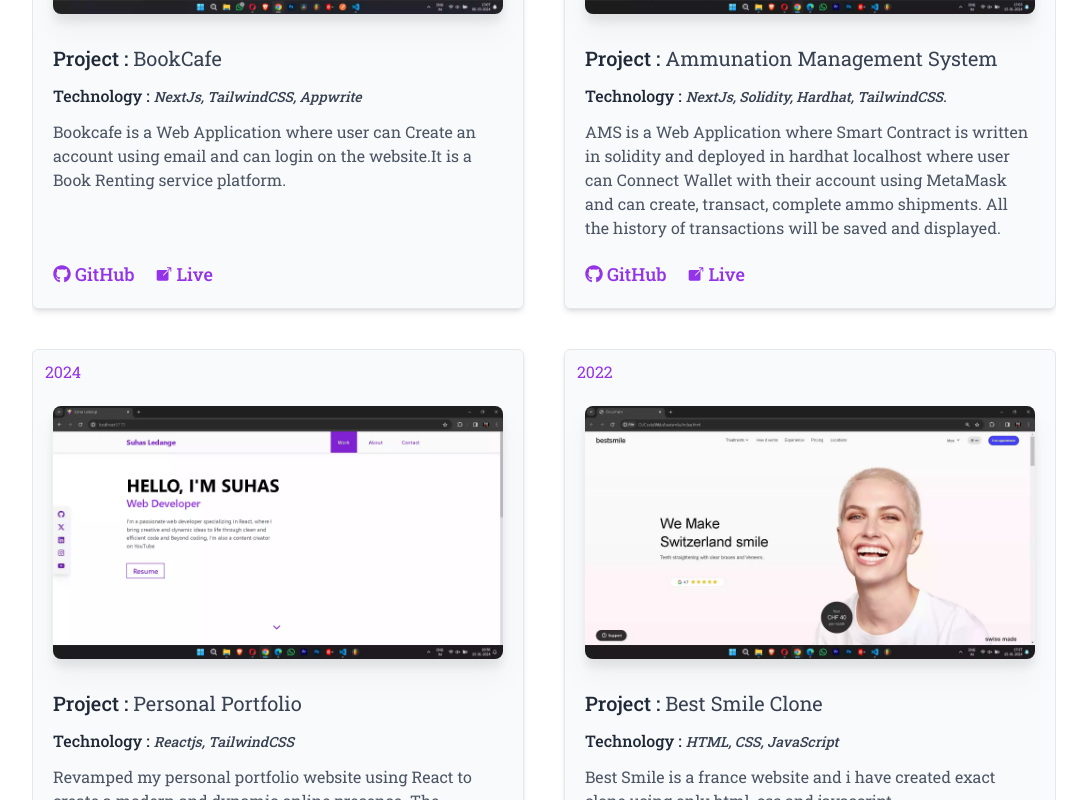
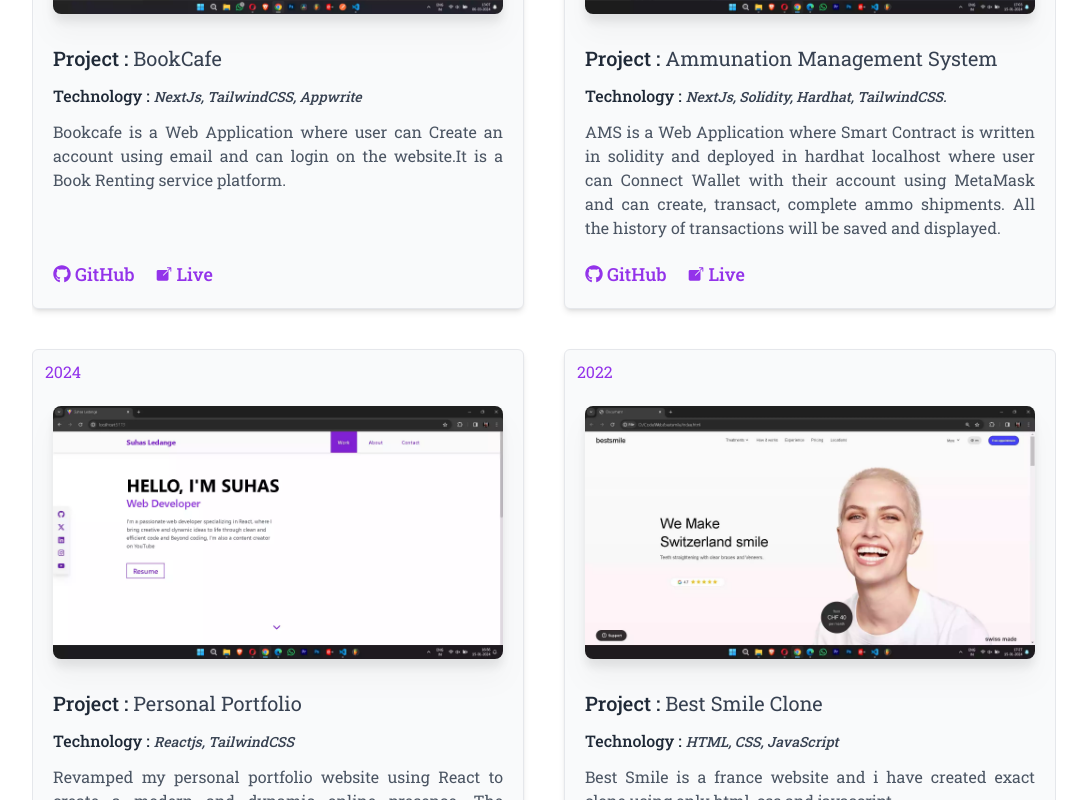
Before and after one commit to suhasledange/Portfolio, a React (Vite) app: page / in a window 1280 px wide. Shown: the part 1000-1800 px from the top of the page, without its empty margins (96-1183 px from the left). Built offline with nearby package versions, Linux system fonts and the light colour scheme; no server answers; a web font is replaced by a local one.

Commit message:
paragraph

```diff
--- a/src/components/Card/Card.jsx
+++ b/src/components/Card/Card.jsx
@@ -32,7 +32,7 @@
           <h3 className='font-medium dark:text-gray-200 text-gray-800 text-md'>
             Technology : <span className='dark:text-gray-400 text-gray-700 text-sm italic'>{TechStack}</span>{' '}
           </h3>
-          <p className='text-gray-600 dark:text-gray-500'>{para}</p>
+          <p className='text-gray-600 text-justify dark:text-gray-500'>{para}</p>
         </div>
 
 
```
